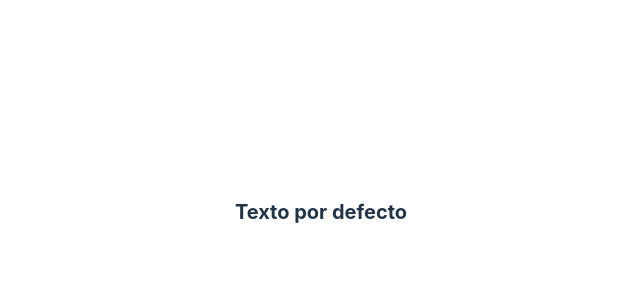
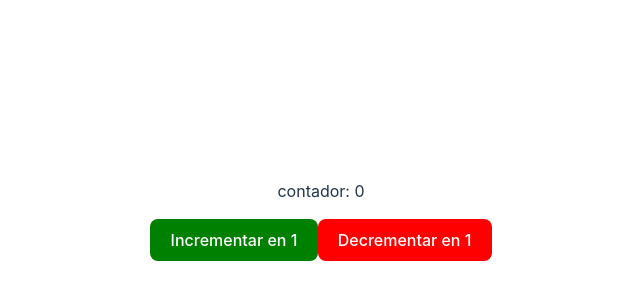
Before and after one commit to theowlcode/02-react-bases, a React (Vite) app: page / in a window 1280 px wide. Shown: the part 188-488 px from the top of the page, without its empty margins (319-959 px from the left). Built offline with nearby package versions, Linux system fonts and the light colour scheme.

Commit message:
bases: useState primero pasos

```diff
--- a/src/App.jsx
+++ b/src/App.jsx
@@ -1,10 +1,12 @@
 import "./App.css";
 import { Titulo } from "./components/titulo";
+import { Counter } from "./components/counter";
 
 function App() {
   return (
     <div className="App">
-      <Titulo text="mi titulo" mostrarTexto={false} />
+      {/* <Titulo text="mi titulo" mostrarTexto={true} /> */}
+      <Counter />
     </div>
   );
 }
--- /dev/null
+++ b/src/components/counter.css
@@ -0,0 +1,9 @@
+.buttonAdd{
+  background-color: green;
+  color: white;
+}
+
+.buttonDec{
+  background-color: red;
+  color: white;
+}
--- /dev/null
+++ b/src/components/counter.jsx
@@ -0,0 +1,31 @@
+// const arreglo = [1, 2, 3, 4, 5];
+import "./counter.css";
+import { useState } from "react";
+
+// const [p1, p2, k3, , j5] = arreglo;
+// console.log(p1, p2, k3, j5);
+
+export const Counter = () => {
+  const [contador, setContador] = useState(0);
+  const incrementar = () => {
+    console.log("Incrementando");
+    setContador((valorActual) => {
+      return valorActual + 1;
+    });
+  };
+  const decrementar = () => {
+    console.log("Decrementando");
+    setContador((valorActual) => valorActual - 1);
+  };
+  return (
+    <div>
+      <p>contador: {contador}</p>
+      <button className="buttonAdd" onClick={incrementar}>
+        Incrementar en 1
+      </button>
+      <button className="buttonDec" onClick={decrementar}>
+        Decrementar en 1
+      </button>
+    </div>
+  );
+};
```
